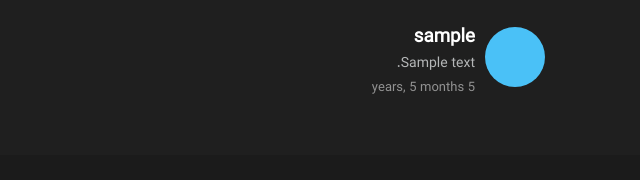
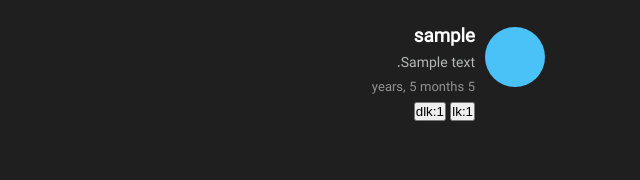
Before and after one commit to GhasemYalameh/Manhwa_Website, a Django app: page /detail/1/ in a window 1280 px wide. Shown: the part 1143-1323 px from the top of the page, without its empty margins (640-1280 px from the left). Before the commit the page ends 1237 px from the top, so only its background shows below. Run offline with Django 5.2, Linux system fonts and the light colour scheme; tables that the repository leaves empty hold one stand-in row (values such as "Sample post"); grey boxes marked "Sample" are stand-in pictures; parts of the project's set-up code (start-up, migrations or seed data) failed here and were passed over; some libraries are stand-ins or nearby versions; some web fonts are replaced.

Commit message:
change template and add two button for like and dislike

```diff
--- a/manhwas/templates/manhwas/manhwa_detail_view.html
+++ b/manhwas/templates/manhwas/manhwa_detail_view.html
@@ -58,7 +58,21 @@
                     <div class="comment-content">
                         <h3>{{ comment.author.username }}</h3>
                         <p>{{ comment.text }}</p>
-                        <span>{{ comment.datetime_modified|timesince }}</span>
+                        <div class="comment-bottom">
+                            <span>{{ comment.datetime_modified|timesince }}</span>
+                            <div class="comment-reactions">
+                                <button
+                                        onclick="reactionHandler({{ comment.id }}, 'lk')"
+                                        id="comment-{{ comment.id }}-lk-count">
+                                    lk:{{ comment.likes_count }}
+                                </button>
+                                <button
+                                        onclick="reactionHandler({{ comment.id }}, 'dlk')"
+                                        id="comment-{{ comment.id }}-dlk-count">
+                                    dlk:{{ comment.dis_likes_count }}
+                                </button>
+                            </div>
+                        </div>
                     </div>
                 </div>
             {% endfor %}
```
